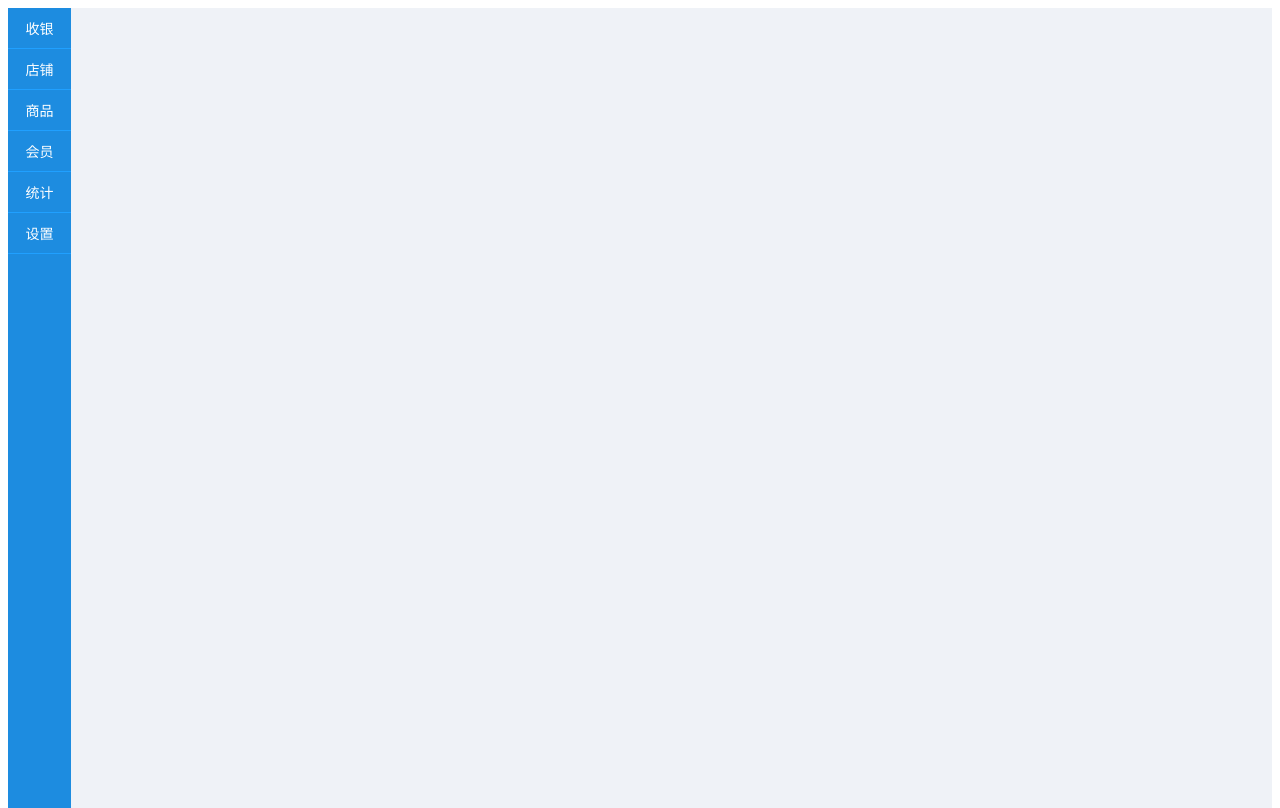
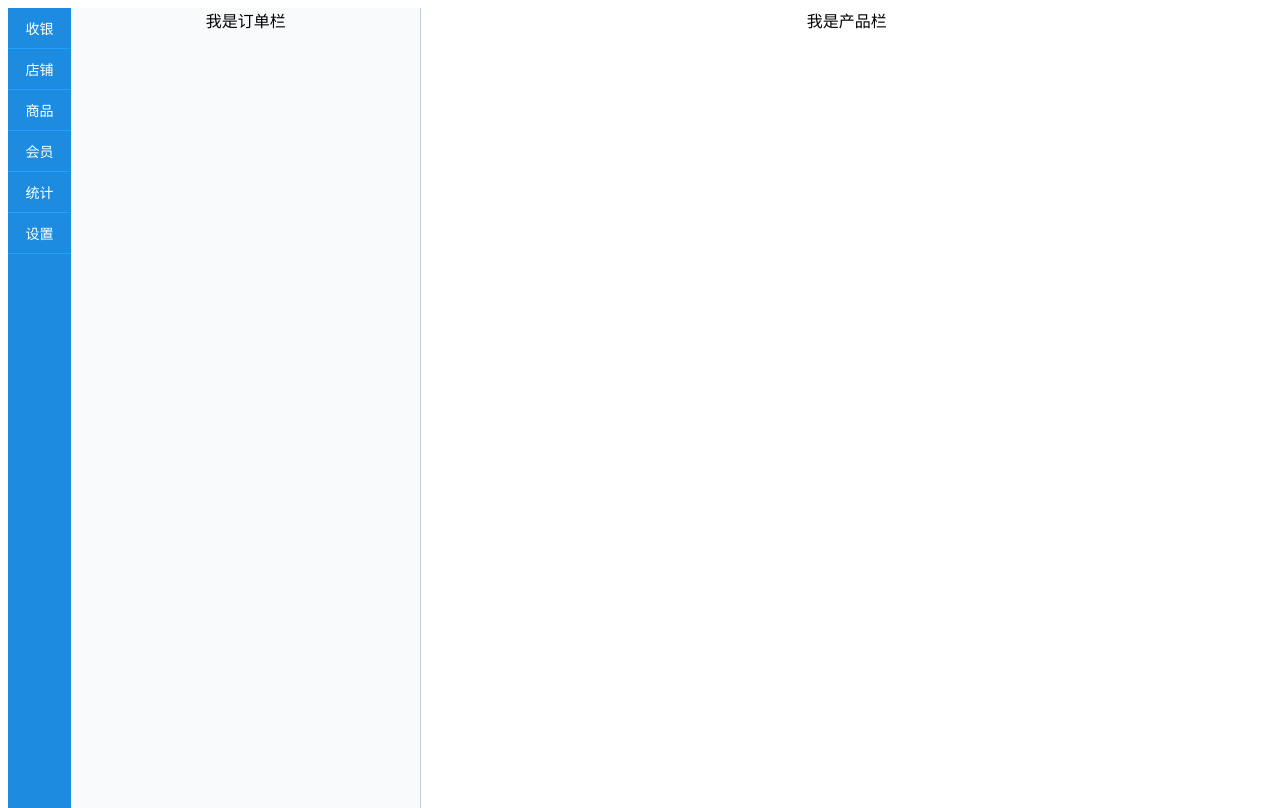
Before and after one commit to zd1023737029/vue-demo, a Vue app: page / in a window 1280 px wide. Built offline with nearby package versions, Linux system fonts and the light colour scheme; a small style sheet from the web is missing.

Commit message:
element-ui

```diff
--- a/package.json
+++ b/package.json
@@ -14,6 +14,7 @@
     "build": "node build/build.js"
   },
   "dependencies": {
+    "element-ui": "^2.4.10",
     "vue": "^2.5.2",
     "vue-router": "^3.0.1"
   },
--- a/src/App.vue
+++ b/src/App.vue
@@ -2,6 +2,8 @@
   <div id="app">
     <leftNav></leftNav>
     <div class="right-main">
+      <pos>
+      </pos>
       <router-view/>
     </div>
   </div>
@@ -9,9 +11,10 @@
 
 <script>
 import leftNav from '@/components/public/LeftNav'
+import pos from '@/components/pages/Pos'
 export default {
   name: 'App',
-  components:{leftNav}
+  components:{leftNav,pos}
 }
 </script>
 
--- a/src/components/pages/Pos.vue
+++ b/src/components/pages/Pos.vue
@@ -1,8 +1,13 @@
 <template>
     <div>
-        <h1>
-            {{Msg}}
-        </h1>
+        <el-row>
+            <el-col :span='7' class="pos-main-left" >
+            我是订单栏
+            </el-col>
+            <el-col :span="17" class="pos-main-right">
+             我是产品栏
+            </el-col>
+        </el-row>
     </div>
 </template>
 <script>
@@ -10,14 +15,18 @@ export default {
     name : "Pos",
     data(){
         return{
-            Msg : "Hello World! Pos"
         }
     }
 }
 </script>
 <style scoped>
-    h1{
-        text-align: center;
-        color: rgb(141,252,153)
+    .pos-main-left{
+        height:100vh;
+        background-color:#F9FAFC;
+        border-right:1px solid #c0ccda
+    }
+    .pos-main-right{
+        height:100vh;
+        background-color:#ffffff;
     }
 </style>
--- a/src/main.js
+++ b/src/main.js
@@ -3,8 +3,11 @@
 import Vue from 'vue'
 import App from './App'
 import router from './router'
+import ElementUI from 'element-ui'
+import 'element-ui/lib/theme-chalk/index.css'
 
 Vue.config.productionTip = false
+Vue.use(ElementUI)
 
 /* eslint-disable no-new */
 new Vue({
```
Also changed, not shown: 1 other file (tests, documents, lock files or other folders).
